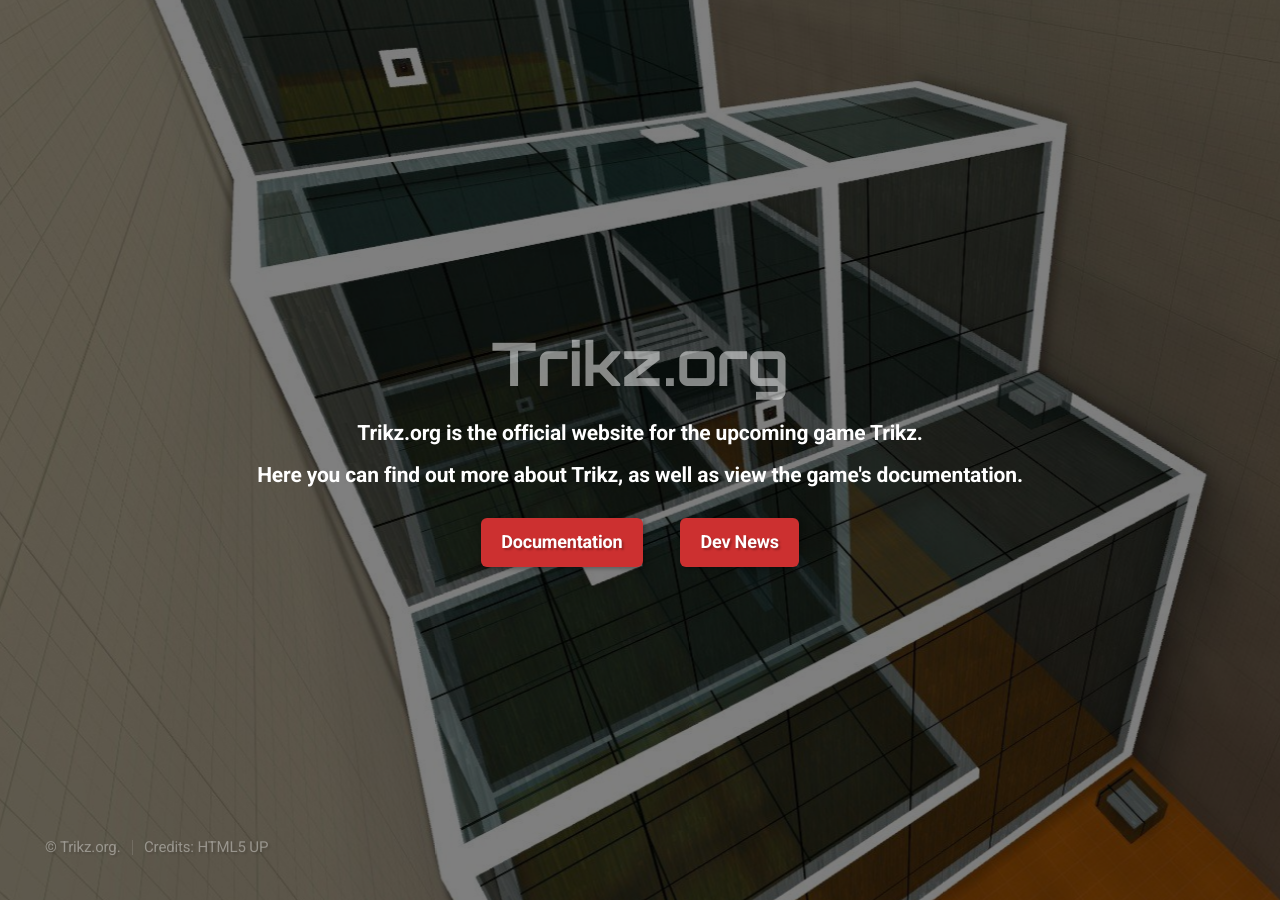
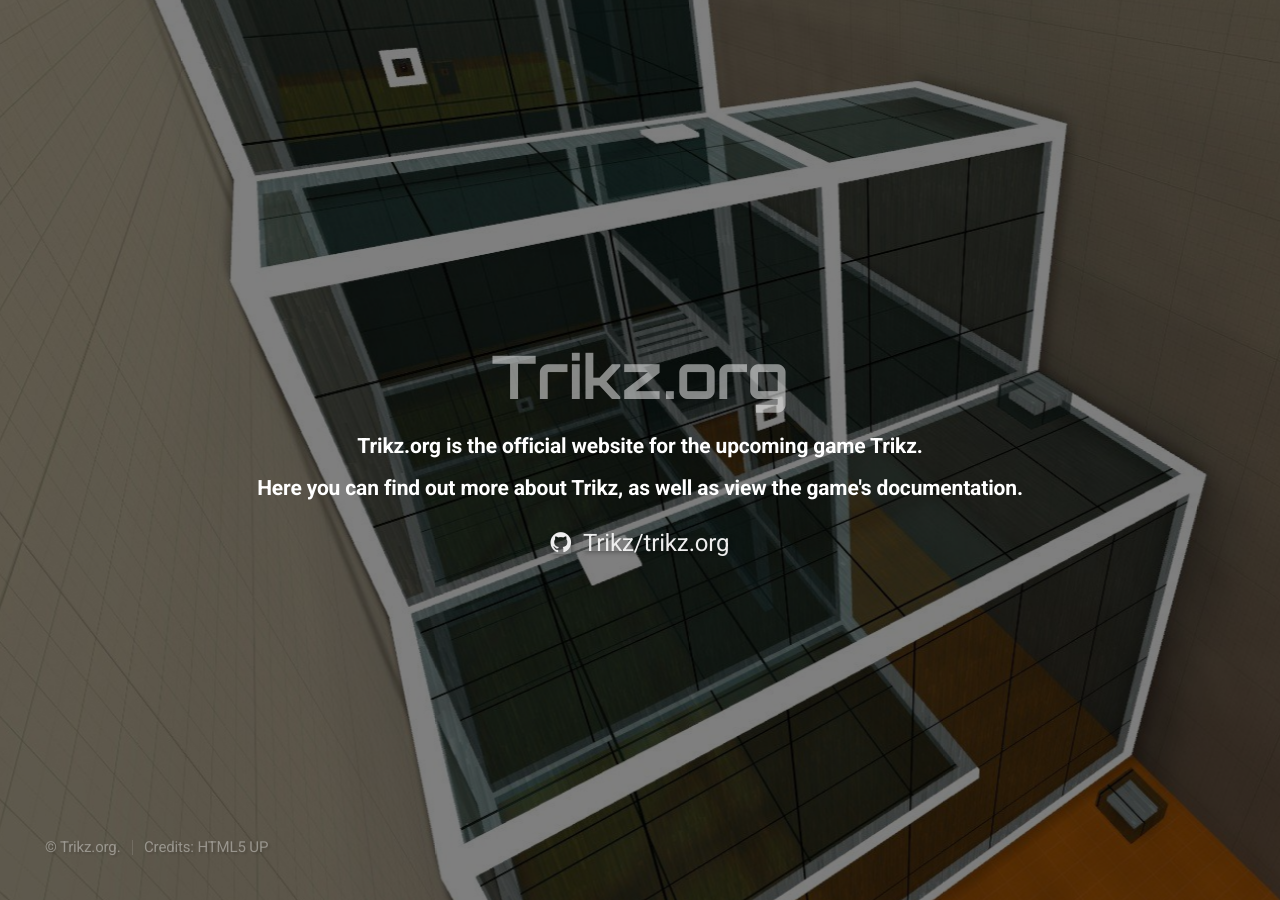
Before and after one commit to Trikz/trikz.org, a Jekyll site: the page built from pages/index.md, in a window 1280 px wide. Built offline with Jekyll 4.4.1, drawn with Linux system fonts in a browser that asks for light colours.

Commit message:
Hides docs page links
Shows github icon instead

```diff
--- a/assets/css/custom-landing.css
+++ b/assets/css/custom-landing.css
@@ -36,13 +36,13 @@
     background-color: {{ site.color }} ;
 }
 
-.buttonwrapper a{
+.buttonwrapper a > *{
 	display: inline-block;
-	margin-right: 1.25em;
 	box-shadow: 2px 2px 4px 0 rgba(0,0,0,.25);
 }
 .buttonwrapper a:first-child {
 	margin-top: 0;
+
 }
 .buttonwrapper a:last-child{
 	margin-right: 0;
@@ -71,6 +71,9 @@
 	font-size: 1em;
 }
 
+.githubname {
+	margin-left: 0.75rem;
+}
 
 /* Mobile layout rework */
 
@@ -78,6 +81,9 @@
 	#footer {
 		bottom: 1.5em;
 		left: 1.5em;
+	}
+	.buttonwrapper a.md-source { /* github */
+		font-size: 1.5rem;
 	}
 }
 
@@ -136,7 +142,7 @@
 }
 
 @media screen and (max-width: 330px) {
-	body.content .description, body.content .buttonwrapper {
+	body.content .description{
 		display: none !important;
 	}
 	#footer {
@@ -146,6 +152,12 @@
 	h1.title {
 		font-size: 1.25em !important;
 	}
+	.githubname {
+		display: none !important;
+	}
+	i.fa {
+		font-size: 2em;
+	}
 }
 
 @media screen and (max-width: 220px) {
--- a/pages/index.md
+++ b/pages/index.md
@@ -9,7 +9,10 @@
 	<h1 class="title"><a href="/">{{ site_title }}</a></h1>
 	<h2 class="description">{{ site_description }}</h2>
     <div class="buttonwrapper">
-        <a href="./docs"><input class="button" type="submit" value="Documentation" /></a><!--
-        --><a href="./news/"><input class="button" type="submit" value="Dev News" /></a>
+        <a class="md-source" data-md-source="github" href="{{ site.repo }}/projects" title="View website on Github">
+            <i class="fa fa-github"></i><div class="githubname">{{ site.github_user }}/{{ site.github_repo }}</div>
+        </a>
+       <!-- <a href=""><input class="button" type="submit" value="See Progress" /></a>
+        <a href="./news/"><input class="button" type="submit" value="Dev News" /></a>-->
     </div>
 </div>
```
